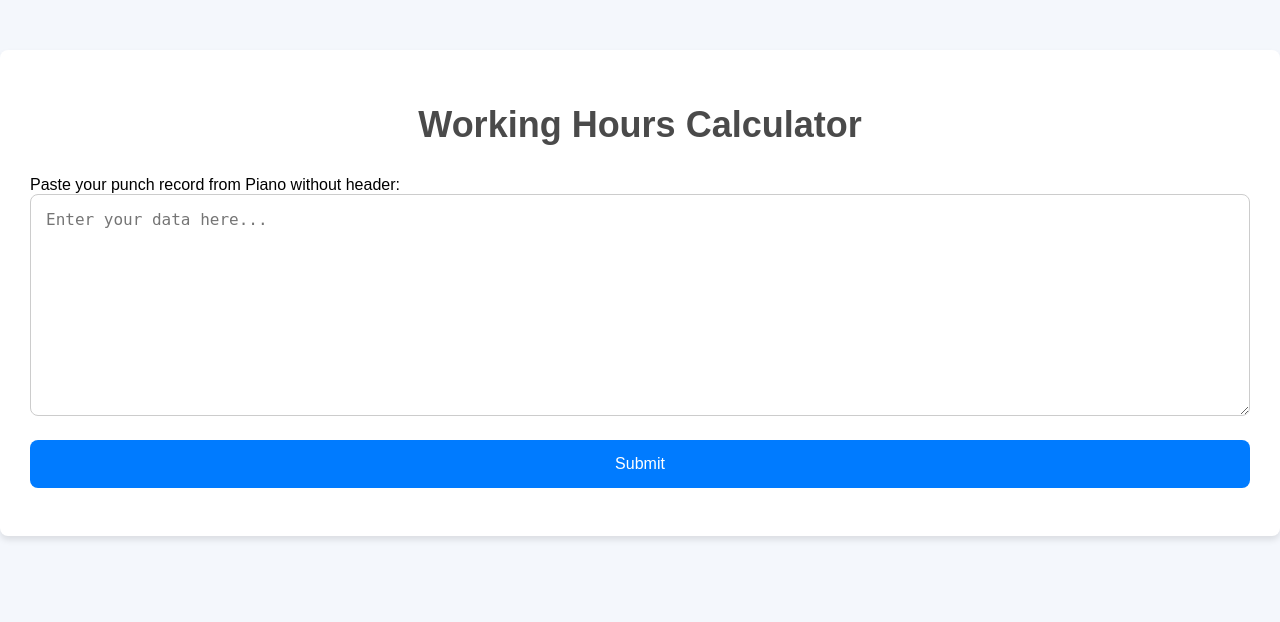
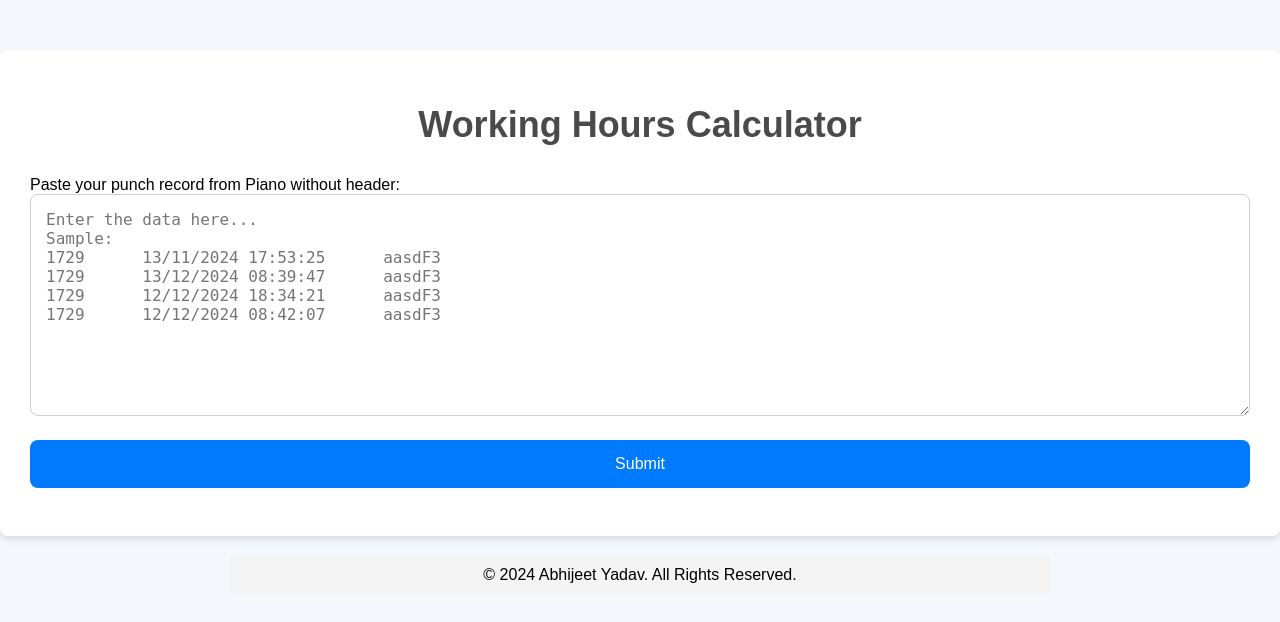
Before and after one commit to Abykaam/abhijeet-clock, a Flask app: page / in a window 1280 px wide. Shown: the top 622 px of the page. Run offline with Flask 3, Linux system fonts and the light colour scheme.

Commit message:
sample data

```diff
--- a/templates/index.html
+++ b/templates/index.html
@@ -25,7 +25,13 @@
         <form method="POST">
             <div class="form-group">
                 <label for="input_data">Paste your punch record from Piano without header:</label>
-                <textarea class="form-control" id="input_data" name="input_data" rows="10" placeholder="Enter your data here..."></textarea>
+                <textarea class="form-control" id="input_data" name="input_data" rows="10" style="font-family: monospace;"
+                placeholder="Enter the data here...
+Sample:
+1729      13/11/2024 17:53:25      aasdF3
+1729      13/12/2024 08:39:47      aasdF3
+1729      12/12/2024 18:34:21      aasdF3
+1729      12/12/2024 08:42:07      aasdF3"></textarea>
             </div>
             <button type="submit" class="btn btn-primary">Submit</button>
             <br>
@@ -45,8 +51,8 @@
         </div>
         {% endif %}
     </div>
-<!--     <footer style="text-align: center; padding: 10px; margin-top: 20px; background-color: #f4f4f4; max-width: 800px; margin-left: auto; margin-right: auto;">
+    <footer style="text-align: center; padding: 10px; margin-top: 20px; background-color: #f4f4f4; max-width: 800px; margin-left: auto; margin-right: auto;">
         <p style="display: inline;">© 2024 Abhijeet Yadav. All Rights Reserved.</p>
-    </footer> -->
+    </footer>
 </body>
 </html>
```
